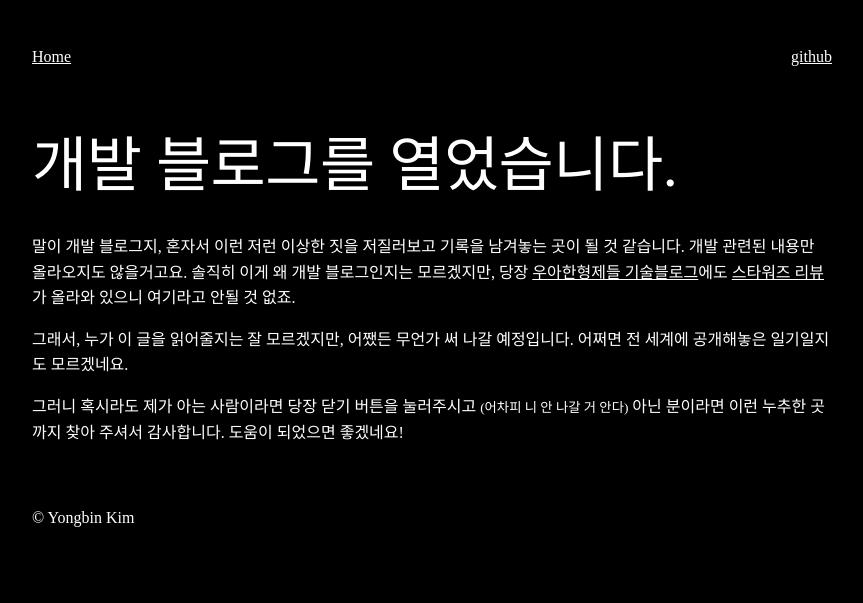
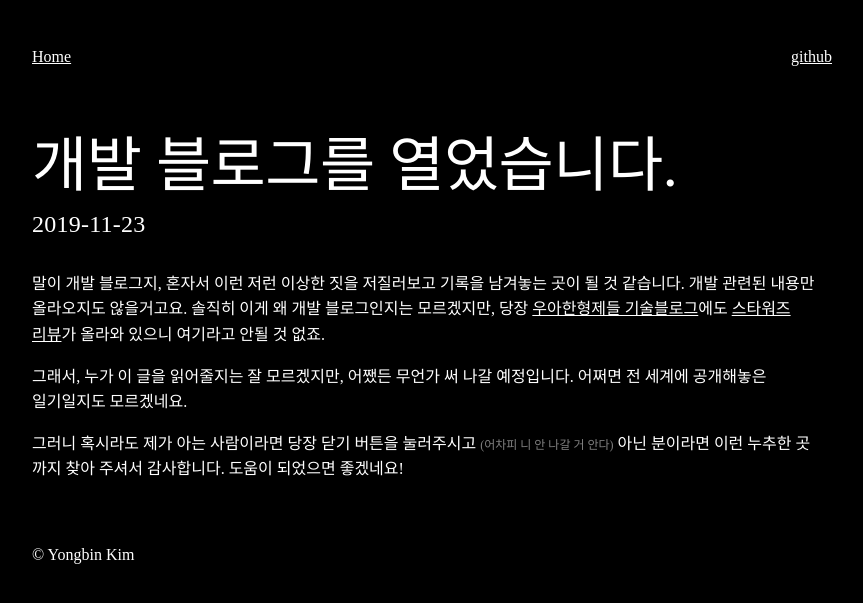
Before and after one commit to ybkimm/ybkimm.github.io, a Jekyll site: the page built from _posts/2019-11-23-first-article.md, in a window 1280 px wide. Shown: the top 603 px of the page, without its empty margins (208-1071 px from the left). Built offline with Jekyll 4.4.1, drawn with Linux system fonts in a browser that asks for light colours.

Commit message:
Add datetime

```diff
--- a/_layouts/default.html
+++ b/_layouts/default.html
@@ -25,6 +25,9 @@
             <article>
                 {% if page.title %}
                     <h1 class="is-title">{{ page.title }}</h1>
+                    {% if page.url != "/" %}
+                        <h2 class="is-time">{{ page.date | date: '%Y-%m-%d' }}</h2>
+                    {% endif %}
                 {% endif %}
                 {{ content }}
             </article>
--- a/css/style.css
+++ b/css/style.css
@@ -21,6 +21,7 @@ nav .nav-right {
 
 article {
     line-height: 1.6;
+    word-break: keep-all;
 }
 
 footer {
@@ -37,6 +38,11 @@ h1.is-title {
     font-size: 3.75rem;
     letter-spacing: -0.5px;
     margin-top: 0;
+}
+
+h2.is-time {
+    margin-top: -1.5rem;
+    font-size: 1.5rem;
 }
 
 h1 {
@@ -61,3 +67,8 @@ a {
 code {
     font-size: 1rem;
 }
+
+small {
+    font-size: .75em;
+    opacity: .5;
+}
```
